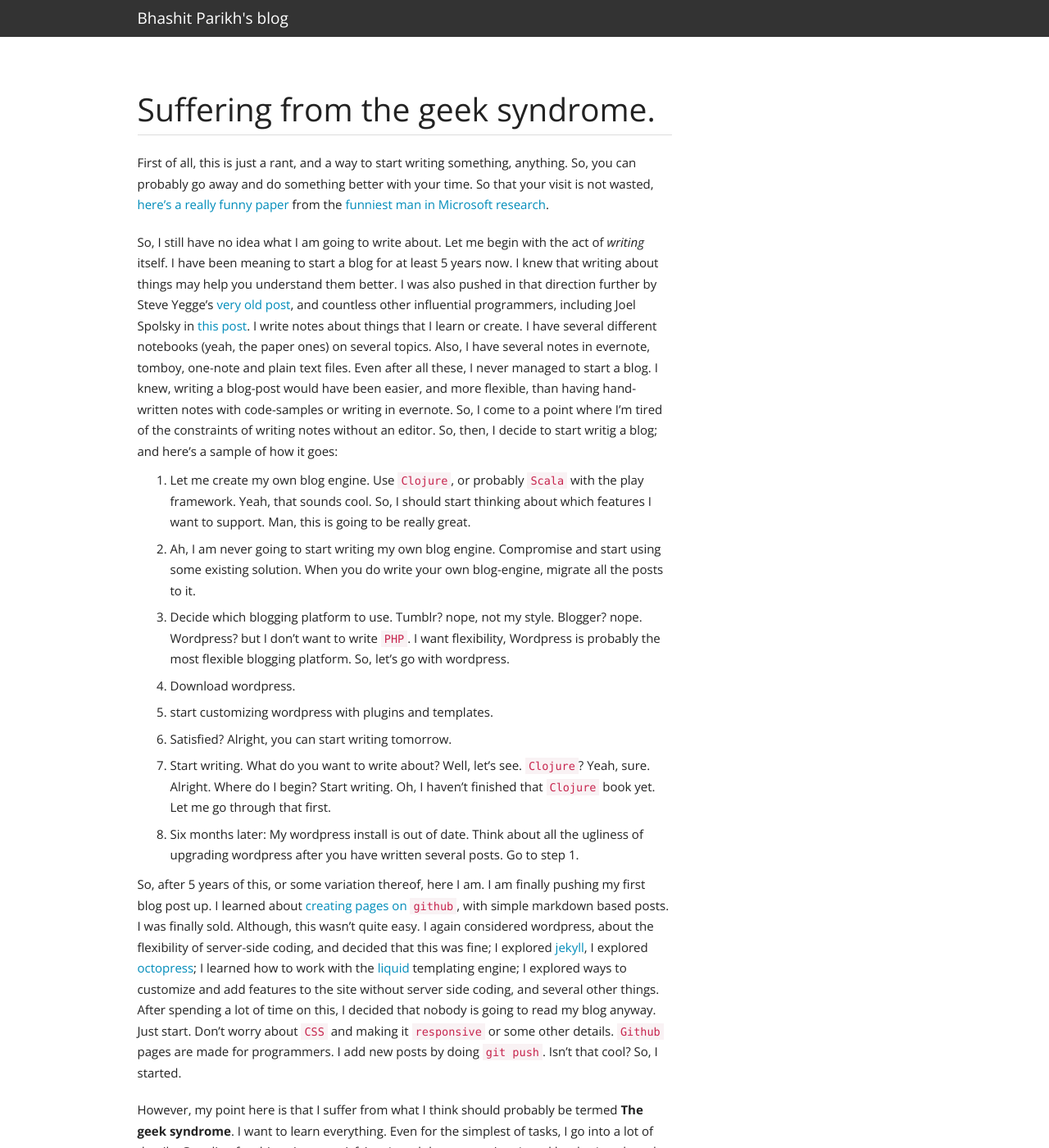
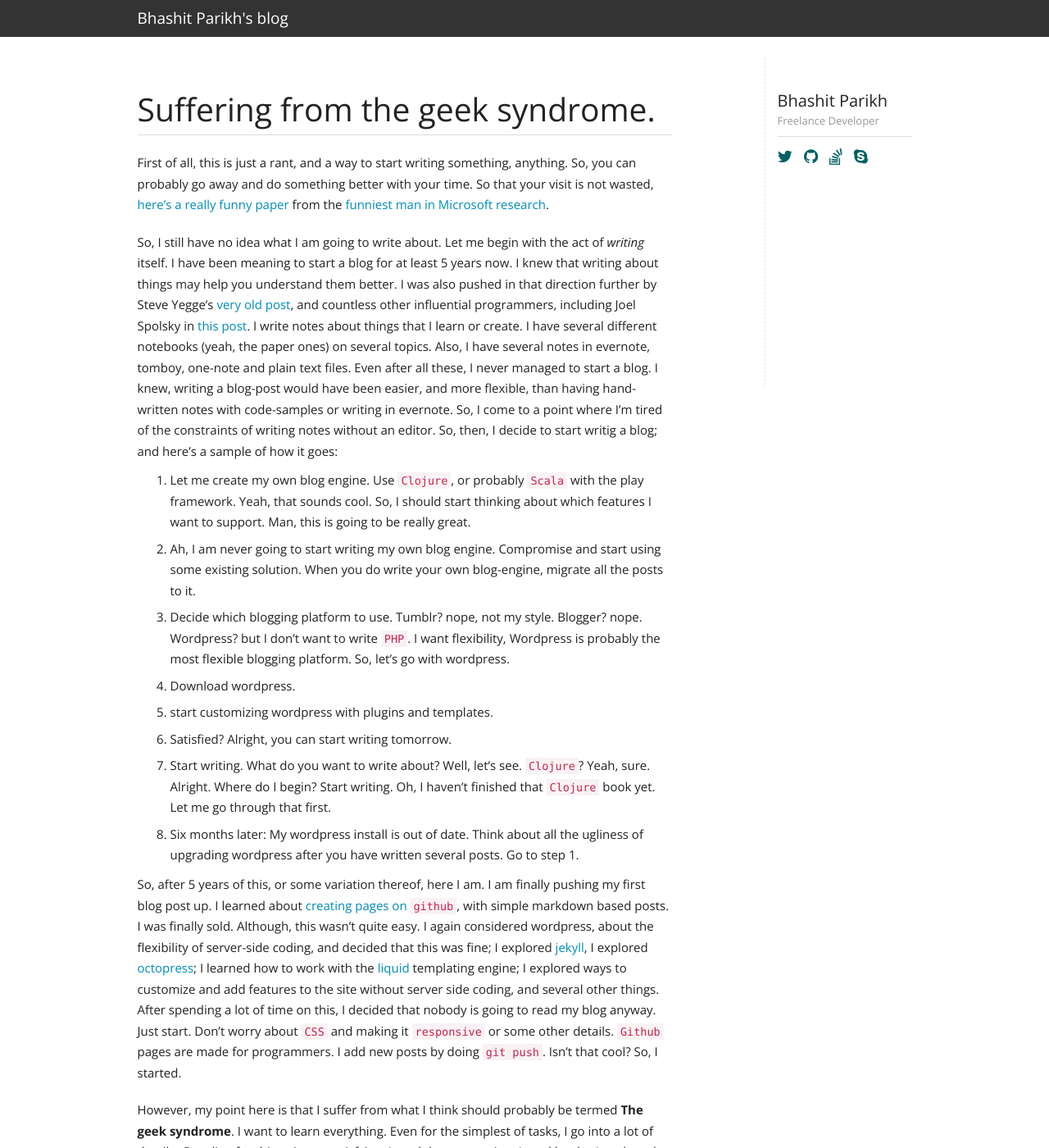
Before and after one commit to Bhashit/bhashit.github.io, a Jekyll site: the page built from _posts/2014-05-25-the-geek-syndrome-i-want-to-learn-everything.markdown, in a window 1280 px wide and 1400 px high. Shown: the whole window at 82% size. Built offline with Jekyll 4.4.1, drawn with Linux system fonts in a browser that asks for light colours; comment, search, counter and statistics services are not loaded.

Commit message:
Some more styling. Hide contact box on smaller screens. Add the include file for the sidebar

```diff
--- /dev/null
+++ b/_includes/about-box.html
@@ -0,0 +1,18 @@
+<section class="col-md-2 col-md-offset-1 hidden-xs hidden-sm" id="sidebar">
+  <header>
+    <h2 class="page-header">Bhashit Parikh <br /><small>Freelance Developer</small></h2>
+  </header>
+  <p>
+    <ul class="list-inline">
+      <li><a href="https://twitter.com/bhashit"><span class="fa fa-twitter fa-lg"></span></a></li>
+      <li><a href="https://github.com/Bhashit"><span class="fa fa-github fa-lg"></span></a></li>
+      <li><a href="http://stackoverflow.com/users/1258479/bhashit-parikh"><span class="fa fa-stack-overflow fa-lg"></span></a></li>
+      <li>
+        <a id="skype-link" data-toggle="popover"
+           data-trigger="click" data-content="bhashit_parikh" href="#">
+          <span class="fa fa-skype fa-lg"></span>
+        </a>
+      </li>
+    </ul>
+  </p>
+</section>
--- a/css/style.css
+++ b/css/style.css
@@ -135,8 +135,7 @@
     border-top: 1px dashed #eee;
 }
 
-#sidebar h2 {
-    font-size: 20px;
-}
-
+#sidebar h2 { font-size: 20px; }
+#sidebar a {color: #006064; }
+#sidebar a:hover { color: #008cba; }
 #sidebar { border-left: 1px dashed #e5e5e5; min-height: 400px; }
```
